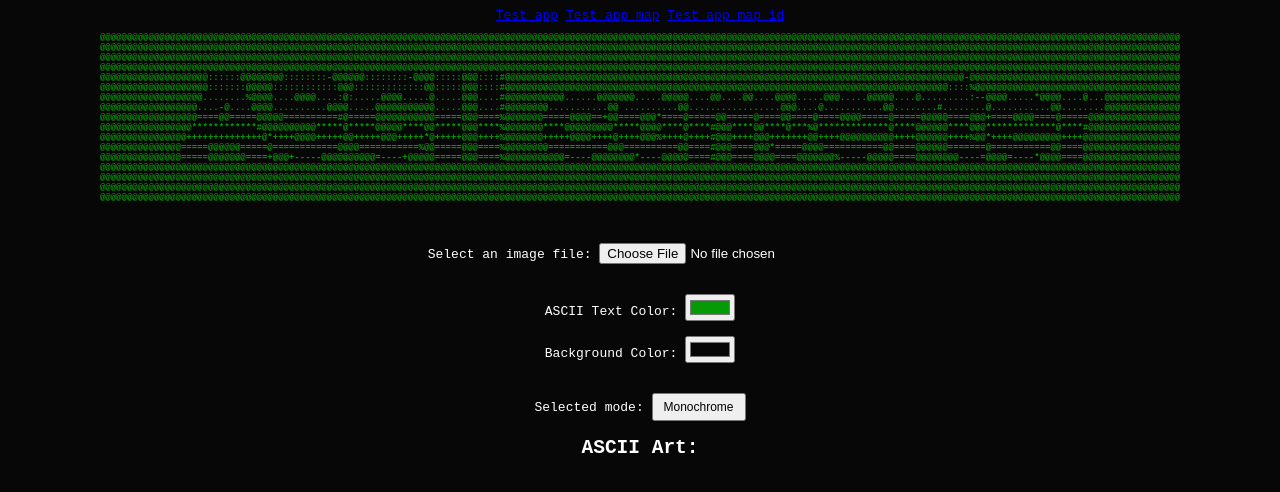
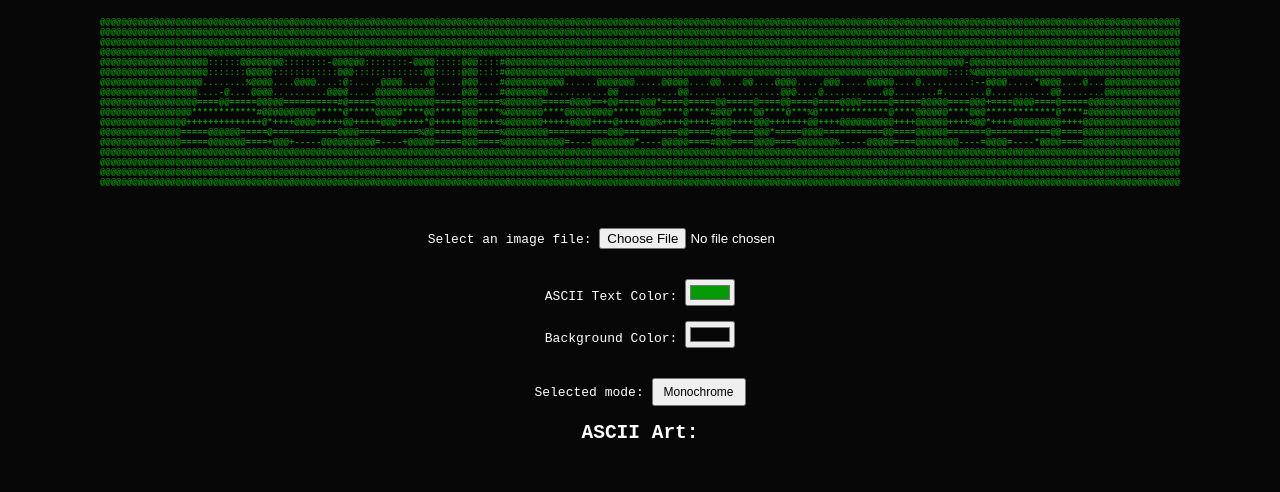
Before and after one commit to imTho/ascii_converter, a plain HTML site: page index.html in a window 1280 px wide. Drawn offline with Linux system fonts and the light colour scheme.

Commit message:
Update index.html

```diff
--- a/index.html
+++ b/index.html
@@ -7,9 +7,6 @@
     <link rel="stylesheet" href="style.css">
 </head>
 <body>
-    <a href="trakmy://trackmy.fr">Test app</a>
-    <a href="trakmy://trackmy.fr/tabs/map">Test app map</a>
-     <a href="trakmy://trackmy.fr/tabs/map/124">Test app map id</a>
     <h1 class="ascii-style">
 @@@@@@@@@@@@@@@@@@@@@@@@@@@@@@@@@@@@@@@@@@@@@@@@@@@@@@@@@@@@@@@@@@@@@@@@@@@@@@@@@@@@@@@@@@@@@@@@@@@@@@@@@@@@@@@@@@@@@@@@@@@@@@@@@@@@@@@@@@@@@@@@@@@@@@@@@@@@@@@@@@@@@@@@@@@@@@@@@@@@@@@@@@@@@@@@@@@@@@@@
 @@@@@@@@@@@@@@@@@@@@@@@@@@@@@@@@@@@@@@@@@@@@@@@@@@@@@@@@@@@@@@@@@@@@@@@@@@@@@@@@@@@@@@@@@@@@@@@@@@@@@@@@@@@@@@@@@@@@@@@@@@@@@@@@@@@@@@@@@@@@@@@@@@@@@@@@@@@@@@@@@@@@@@@@@@@@@@@@@@@@@@@@@@@@@@@@@@@@@@@@
```
